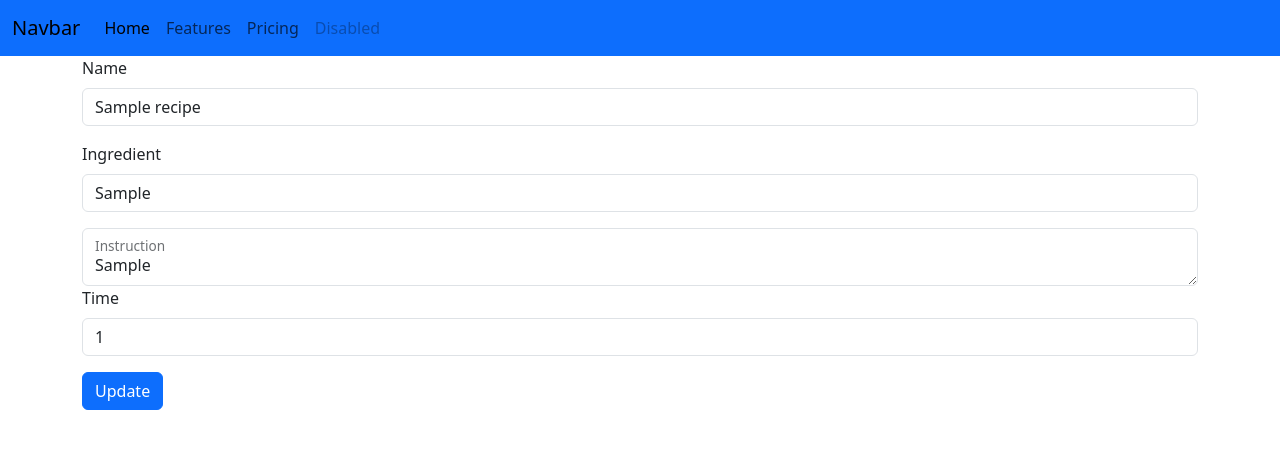
After one commit to di-a7/Chaitra_django, a Django app: page /receipe/1/ in a window 1280 px wide. The commit adds this page. Shown: the top 449 px of the page. Run offline with Django 5.2, Linux system fonts and the light colour scheme; tables that the repository leaves empty hold one stand-in row (values such as "Sample post").

Commit message:
Receipe compelete

```diff
--- a/recipe/urls.py
+++ b/recipe/urls.py
@@ -1,7 +1,8 @@
 from django.urls import path
-from .views import receipe_list,create
+from .views import receipe_list,create, update
 
 urlpatterns = [
    path('receipe/', receipe_list),
    path('receipe/create/', create),
+   path('receipe/<id>/', update),
 ]
--- a/recipe/views.py
+++ b/recipe/views.py
@@ -18,3 +18,22 @@ def create(request):
       Recipe.objects.create(name = name, ingredient = ingredient, instruction = instruction, time = time)
       return redirect('/receipe/')
    return render(request,'create.html')
+
+def update(request,id):
+   recipe = Recipe.objects.get(id = id)
+   context = {'recipe':recipe}
+   if request.method == 'POST':
+      name = request.POST.get('name')
+      ingredient = request.POST.get('ingredient')
+      instruction = request.POST.get('instruction')
+      time = request.POST.get('time')
+      recipe.name = name
+      recipe.ingredient = ingredient
+      recipe.instruction = instruction
+      recipe.time = time
+      recipe.save()
+      return redirect('/receipe/')
+   return render(request,'update.html',context)
+
+# delete :
+# function in view, url , button in list.html
--- a/templates/list.html
+++ b/templates/list.html
@@ -13,6 +13,7 @@
          <th scope="col">Ingredients</th>
          <th scope="col">Instruction</th>
          <th scope="col">Time</th>
+         <th scope="col">Actions</th>
       </tr>
    </thead>
    <tbody>
@@ -23,6 +24,9 @@
          <td>{{recipe.ingredient}}</td>
          <td>{{recipe.instruction}}</td>
          <td>{{recipe.time}}</td>
+         <td>
+            <a href=/receipe/{{recipe.id}}/ class="btn btn-success">Update</a>
+         </td>
       </tr>
       {% endfor %}
 
--- /dev/null
+++ b/templates/update.html
@@ -0,0 +1,29 @@
+{% extends "base.html" %}
+
+{% block title %}Update Receipe{% endblock title %}
+
+{% block body %}
+<div class="container">
+   <form method="POST">
+      {% csrf_token %}
+      <div class="mb-3">
+         <label for="exampleInputEmail1" class="form-label">Name</label>
+         <input type="text" class="form-control"  aria-describedby="emailHelp" name="name" value="{{ recipe.name }}">
+      </div>
+      <div class="mb-3">
+         <label for="exampleInputEmail1" class="form-label">Ingredient</label>
+         <input type="text" class="form-control"  name = "ingredient" value="{{ recipe.ingredient }}">
+      </div>
+      <div class="form-floating">
+         <textarea class="form-control" placeholder="Leave a comment here" id="floatingTextarea" name = "instruction">{{ recipe.instruction }}</textarea>
+         <label for="floatingTextarea">Instruction</label>
+      </div>
+      <div class="mb-3">
+         <label for="exampleInputEmail1" class="form-label">Time</label>
+         <input type="text" class="form-control"  aria-describedby="emailHelp" name = "time" value="{{ recipe.time }}">
+      </div>
+      <button type="submit" class="btn btn-primary">Update</button>
+   </form>
+</div>
+
+{% endblock body %}
```
